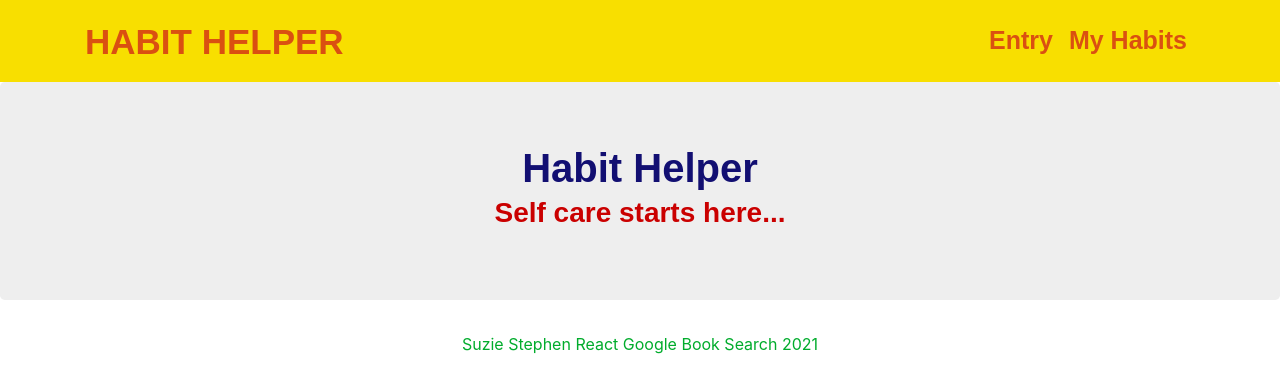
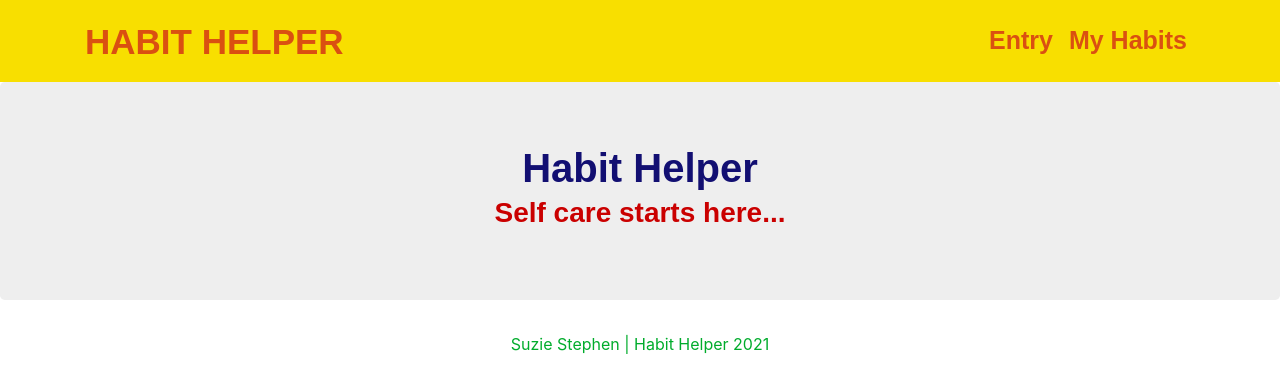
Before and after one commit to suziestephen/habit-helper.github.io, a React (Create React App) app in the folder client/: page /habits in a window 1280 px wide. Shown: the top 392 px of the page. Built offline with nearby package versions, Linux system fonts and the light colour scheme; a web font is replaced by a local one.

Commit message:
update footer text

```diff
--- a/client/src/components/Footer/Footer.js
+++ b/client/src/components/Footer/Footer.js
@@ -6,7 +6,7 @@ function Footer() {
 
         <div className="footer">
             <div className="container text-dark">
-             <p>Suzie Stephen React Google Book Search 2021</p>
+             <p>Suzie Stephen | Habit Helper 2021</p>
             </div>
         </div>
     );
```
